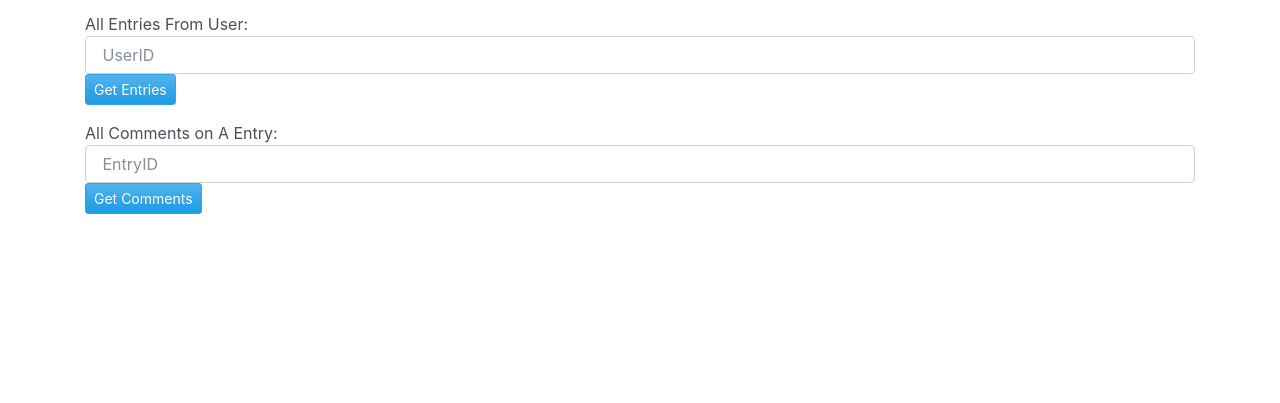
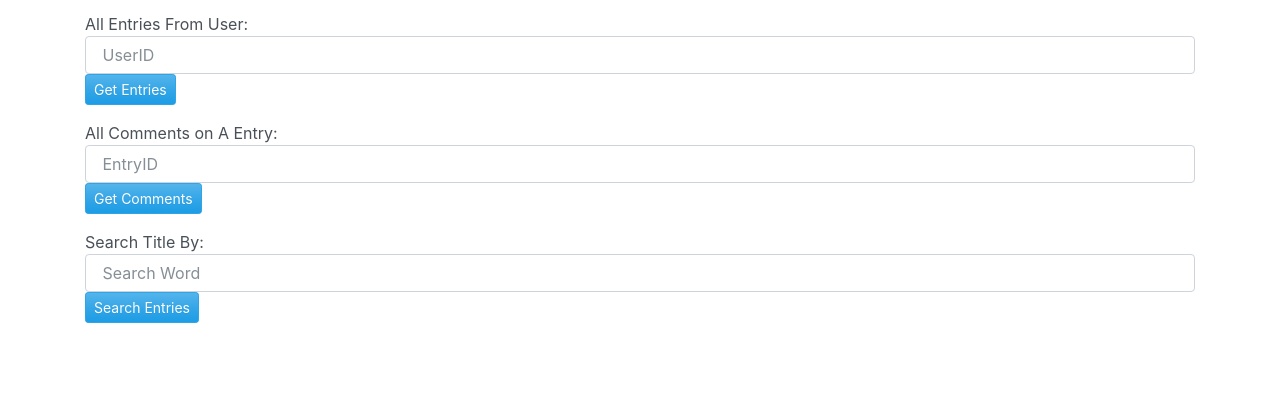
Before and after one commit to AndreasHansson1/project-api, a PHP site: template src/public/views/index.php in a window 1280 px wide. Shown: the part 988-1391 px from the top of the page. Before the commit the page ends 1202 px from the top, so only its background shows below. Run offline with PHP 8.4, Linux system fonts and the light colour scheme; the template is opened without the code that fills it, so the values that code supplies are empty; some libraries are stand-ins or nearby versions.

Commit message:
search function

```diff
--- a/src/public/scripts/main.js
+++ b/src/public/scripts/main.js
@@ -327,7 +327,7 @@ function editEntry(entryID) {
      headers: {
        "Content-Type": "application/x-www-form-urlencoded"
      },
-     body: serialize(data)
+     body: JSON.stringify(data)
    })
      .then(res => res.json())
      .then(obj => {
@@ -559,6 +559,47 @@ function allCommentsFromEntry() {
     });
 }
 
+function searchEntriesByTitle() {
+  let searchWord = document.getElementById("searchTitle").value;
+  fetch('api/entries/search/' + searchWord)
+
+    .then(res => res.json())
+    .then(entries => {
+      // Create header text
+      let header = document.createElement('h2');
+      let h = document.createTextNode('Entries');
+      header.appendChild(h);
+      document.getElementById('container9').appendChild(header);
+
+      for (var key in entries) {
+
+        let title = entries[key].title;
+        let content = entries[key].content;
+        let createdBy = entries[key].createdBy;
+        let entryID = entries[key].entryID;
+        if (entries.hasOwnProperty(key)) {
+          let p1 = document.createElement('p');
+          let p2 = document.createElement('p');
+          let p3 = document.createElement('p');
+          let p4 = document.createElement('p');
+          let t1 = document.createTextNode('Title: ' + title);
+          let t2 = document.createTextNode('Content: ' + content);
+          let t3 = document.createTextNode('Created By: ' + createdBy);
+          let t4 = document.createTextNode('Entry ID: ' + entryID);
+          p1.appendChild(t1);
+          p2.appendChild(t2);
+          p3.appendChild(t3);
+          p4.appendChild(t4);
+          document.getElementById('container9').appendChild(p1);
+          document.getElementById('container9').appendChild(p2);
+          document.getElementById('container9').appendChild(p3);
+          document.getElementById('container9').appendChild(p4);
+        }
+      }
+    });
+}
+
+
 
 
  function serialize(obj) {
--- a/src/public/views/index.php
+++ b/src/public/views/index.php
@@ -96,6 +96,11 @@
       <input type="button" name="submit" value="Get Comments" class="btn btn-primary btn-sm"
       onclick="allCommentsFromEntry();" />
     </div>
+     <div class="form-group">
+      Search Title By: <input type="text" class="form-control" name="name" id="searchTitle" placeholder=" Search Word" />
+      <input type="button" name="submit" value="Search Entries" class="btn btn-primary btn-sm"
+      onclick="searchEntriesByTitle();" />
+    </div>
   </form>
 </div>
 <div class="wrapper">
@@ -107,6 +112,7 @@
     <div id="container6"></div>
     <div id="container7"></div>
     <div id="container8"></div>
+    <div id="container9"></div>
   </div>
 <?php endif; ?>
 
```
Also changed, not shown: src/App/Controllers/EntryController.php (+4 -7 lines), src/public/index.php (+7 -2 lines).
